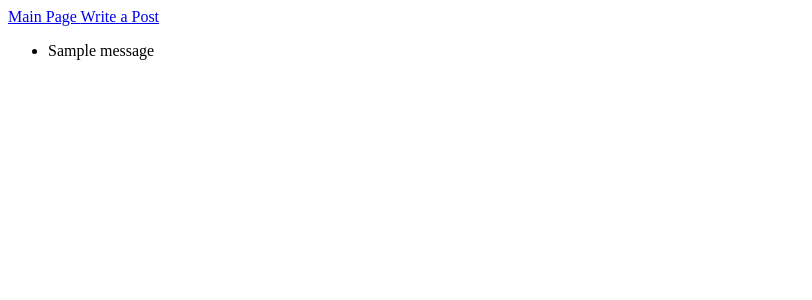
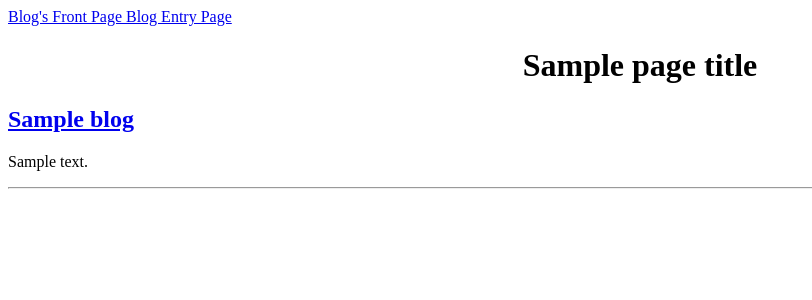
Before and after one commit to pruittshereeba/build-a-blog, a Flask app: template templates/blog.html in a window 1280 px wide. Shown: the top 300 px of the page, without its empty margins (0-812 px from the left). Run offline with Flask 2, Linux system fonts and the light colour scheme; the template is opened without the code that fills it: most values are stand-ins (such as "Sample title", 1, 10 or a date in 2020); one stand-in notice (Sample message) is shown; data that the repository does not hold is empty.

Commit message:
added some styling and corrected link errors

```diff
--- a/main.py
+++ b/main.py
@@ -1,11 +1,12 @@
-from flask import Flask, request, redirect, render_template,flash
+from flask import Flask, request, redirect, render_template
+
 from flask_sqlalchemy import SQLAlchemy
-
 
 app = Flask(__name__)
 app.config['DEBUG'] = True
 app.config['SQLALCHEMY_DATABASE_URI'] = 'mysql+pymysql://build-a-blog:building@localhost:3306/build-a-blog'
 app.config['SQLALCHEMY_ECHO'] = True
+
 db = SQLAlchemy(app)
 
 
@@ -19,45 +20,43 @@ class Blog(db.Model):
         self.title = title
         self.body = body
 
-posts = []
+@app.route('/', methods=['POST', 'GET'])
+def index():
 
-@app.route('/blog', methods=['POST', 'GET'])
-def blog():
-    post_id = request.args.get('id')
-    title = "Build a Blog"
+    blogs = Blog.query.all()
+    return render_template('blog.html', page_title="Build a Blog", blogs=blogs)
 
-    if post_id:
-        blog = Blog.query.filter_by(id = post_id).all()
-        # title = blog.title
-        return render_template('blog.html', title = title, blog = blog, post_id = post_id)
-    else:
-        blog = Blog.query.order_by(Blog.id.desc()).all()
-        return render_template('index.html', title = title, blog = blog)
+@app.route('/newpost.html', methods=['POST', 'GET'])
+def go_to_entry():
+    return render_template('newpost.html', page_title="Build a Blog")
 
 
-@app.route('/newpost', methods=['POST', 'GET'])
-def new_post():
+
+@app.route('/page', methods=['GET'])
+def page():
+
+    blog_id = request.args.get('id')
+    blog = Blog.query.get(blog_id)
+
+    return render_template('page.html', page_title=blog.title, entry=blog.body)
+
+
+@app.route('/enter-data', methods=['POST', 'GET'])
+def blog_entry():
     if request.method == 'POST':
-        blog_title = request.form['blog-title']
-        blog_body = request.form['blog-entry']
-        title_error = ''
-        body_error = ''
+        title = request.form['title']
+        entry = request.form['entry']
 
-        if not blog_title:
-            title_error = "Please enter a blog title"
-        if not blog_body:
-            body_error = "Please enter a blog entry"
+        if title == '' or entry == '':
+            return render_template('newpost.html', title=title, entry=entry, page_title="Build a Blog")
 
-        if not body_error and not title_error:
-            new_entry = Blog(blog_title, blog_body)
-            db.session.add(new_entry)
-            db.session.commit()
-            return redirect('/blog?id={}'.format(new_entry.id))
-        else:
-            return render_template('newpost.html', title='New Entry', title_error=title_error, body_error=body_error,
-                                   blog_title=blog_title, blog_body=blog_body)
 
-    return render_template('newpost.html', title='New Entry')
+        new_blog = Blog(title, entry)
+        db.session.add(new_blog)
+        db.session.commit()
+
+    blogs = Blog.query.all()
+    return render_template('page.html', entry=entry, page_title=title)
 
 if  __name__ == "__main__":
     app.run()
--- /dev/null
+++ b/templates/base.html
@@ -0,0 +1,35 @@
+<!doctype html>
+<html>
+    <head>
+        <title>{{page_title}}</title>
+
+        <style>
+
+            textarea {
+                margin: 10px;
+                width: 540px;
+                height: 120px;
+            }
+
+            h1 {
+                text-align: center;
+            }
+
+            .error {
+                color: orange;
+            }
+            .button {
+                margin: 10px;
+            }
+            </style>
+    </head>
+<body>
+        <a href="/"> Blog's Front Page </a>
+        <a href="/newpost.html"> Blog Entry Page </a>
+
+        <h1>{{page_title}}</h1>
+        {% block content %}
+        {% endblock %}
+
+</body>
+</html>
--- a/templates/blog.html
+++ b/templates/blog.html
@@ -1,26 +1,19 @@
-<!DOCTYPE html>
-<html>
-<head>
-    <title>{{title}}</title>
-</head>
-<body>
-<div id="navigation">
-        <a href="/blog">  Main Page  </a>
-        <a href="/newpost">  Write a Post  </a>
-</div>
-<div>
-    {% with messages = get_flashed_messages(with_categories = True) %}
-        <ul>
-        {% for category, message in messages %}
-            <li>{{message}}</li>
-        {% endfor %}
-        </ul>
-    {% endwith %}
-</div>
-<div>
-    {% block content %}
-    {% endblock %}
-</div>
+{% extends "base.html" %}
 
-</body>
-</html>
+{% block content %}
+
+    {% if blogs|length == 0 %}
+    <p>No blogs yet! Add one please?!</p>
+    {% else %}
+
+    {% for blog in blogs %}
+        <h2><a href='/page?id={{blog.id}}'>{{blog.title}}</h2></a>
+        <p>{{blog.body}}</p>
+    </form>
+
+    <hr />
+
+    {% endfor %}
+
+    {% endif %}
+{% endblock %}
```
Also changed, not shown: templates/index.html (deleted, +0 -16 lines), templates/newpost.html (+16 -13 lines), templates/page.html (added, +8 -0 lines).
